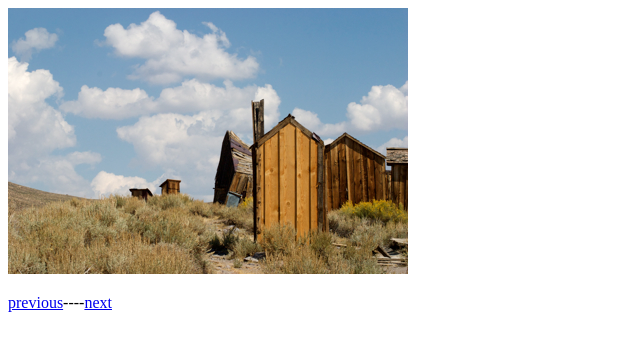
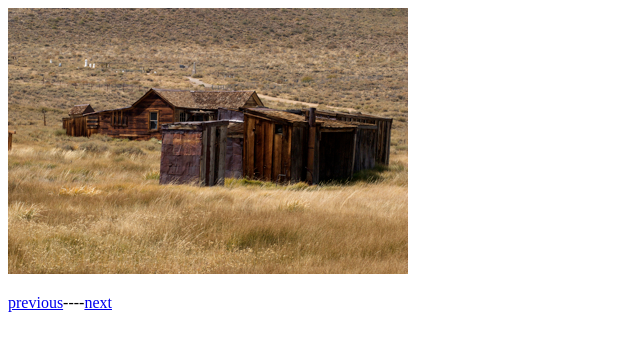
Before and after one commit to DHRUVPAWAR12/Slider, a plain HTML site: page slider.html in a window 1280 px wide. Both pictures are taken after a click on the link "previous". Shown: the whole page, without its empty margins (0-640 px from the left). Drawn offline with Linux system fonts and the light colour scheme.

Commit message:
Added the Previous Image Button

```diff
--- a/slider.html
+++ b/slider.html
@@ -16,12 +16,23 @@
         var currentimage = 0 ;
 
         document.getElementById("next").onclick = nextPhoto;
-
+        document.getElementById("previous").onclick = previousPhoto;
         function nextPhoto(){
             currentimage++;
+            if (currentimage > myimage.length-1){
+                currentimage = 0;
+                }
+
             document.getElementById('myimage').src = myimage[currentimage];
 
         }
+        function previousPhoto(){
+            currentimage--;
+        if (currentimage < 0){
+                currentimage = myimage.length-1;
+                }
+                document.getElementById('myimage').src = myimage[currentimage];
+            }
     </script>
 </body>
 </html>
```
